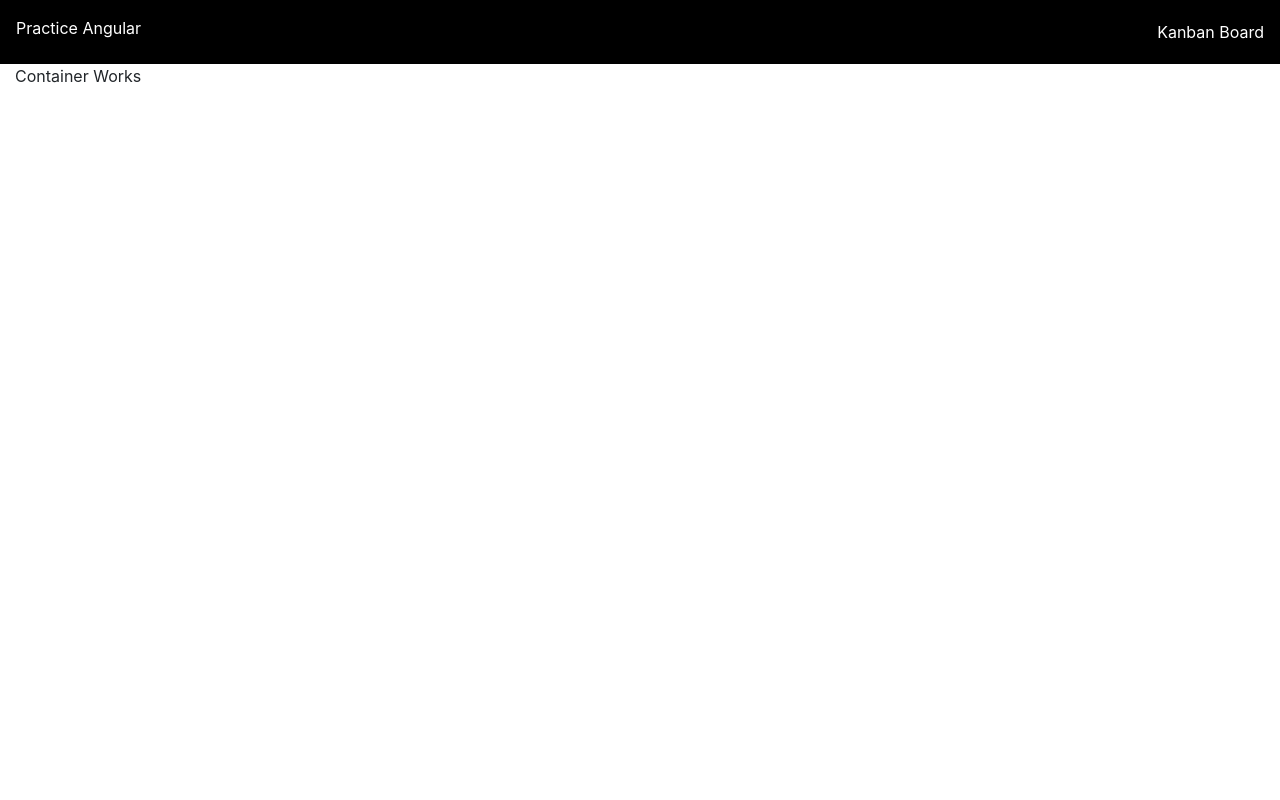
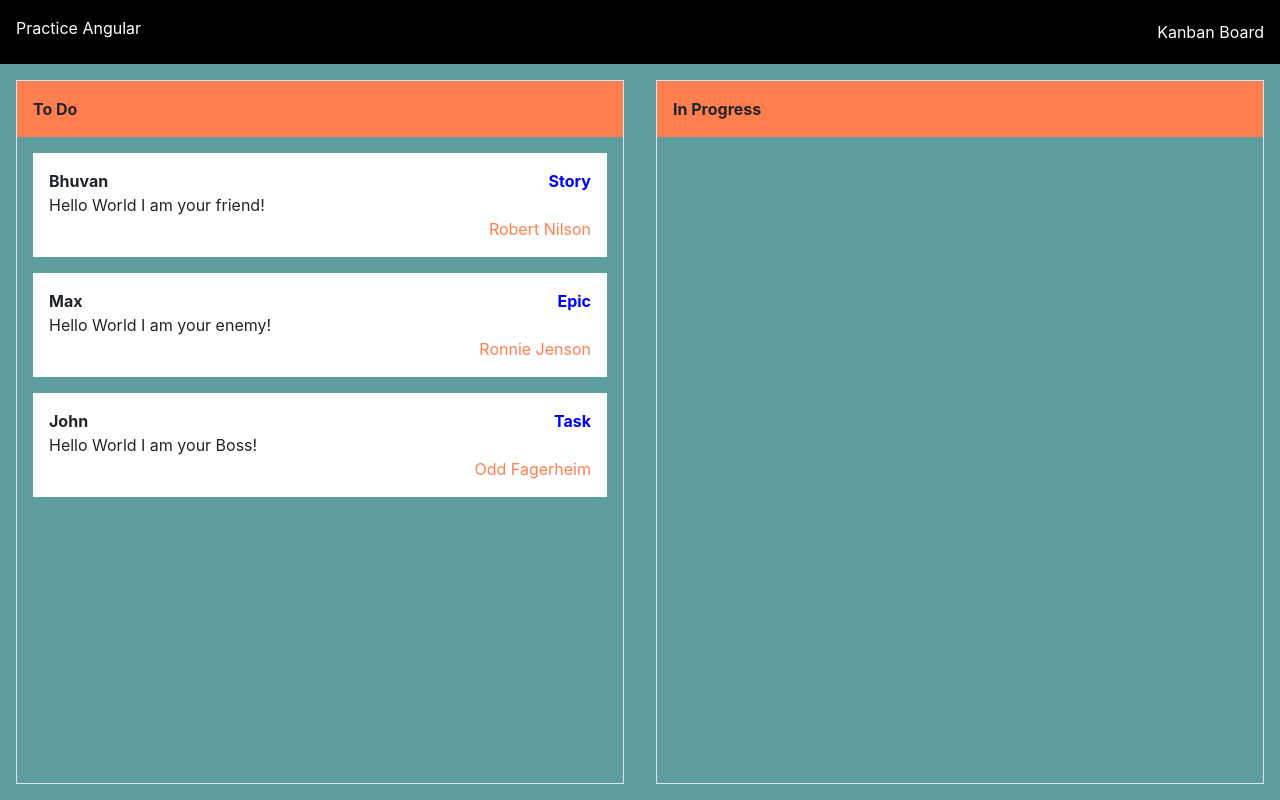
Before and after one commit to Bhuvan-Arora/kanban-app, an Angular app: page /dashboard in a window 1280 px wide. Built offline with nearby package versions, Linux system fonts and the light colour scheme.

Commit message:
Dashboard UI done
Practiced model and service

```diff
--- a/src/app/app-routing.module.ts
+++ b/src/app/app-routing.module.ts
@@ -4,7 +4,8 @@ import { DashboardComponent } from './dashboard/dashboard.component';
 
 const routes: Routes = [
   { path: 'dashboard', component: DashboardComponent },
-  { path: '', pathMatch: 'full', redirectTo: 'dashboard'}
+  { path: '', pathMatch: 'full', redirectTo: 'dashboard'},
+  { path: '**', redirectTo: 'dashboard'}
 ];
 
 @NgModule({
--- a/src/app/dashboard/dashboard.component.html
+++ b/src/app/dashboard/dashboard.component.html
@@ -1,7 +1,29 @@
 <div class="container-fluid">
-    <div class="row">
-        <div class="col-12">
-            Container Works
+    <div class="row h-100">
+        <div class="col-12 p-0">
+            <div class="overflow-x-auto w-100 h-100 d-flex">
+                <div class="col-4 col-md-6 p-3 " *ngFor="let boardState of boardStates; index as i">
+                    <div class="border state-wrapper h-100">
+                        <div class="state-header p-3 w-100 font-weight-bold">
+                            {{boardState}}
+                        </div>
+                        <div class="state-content p-3">
+                            <div *ngFor="let boardTask of boardTasks;">
+                                <div class="board-task w-100 mb-3 p-3" *ngIf="i === boardTask.stateId">
+                                    <div class=" d-flex justify-content-between">
+                                        <div class="board-task-title font-weight-bold pr-1">{{boardTask.title}}</div>
+                                        <div class="board-task-type font-weight-bold pl-1">{{boardTask.type}}</div>
+                                    </div>
+                                    <div class="board-task-description">{{boardTask.description}}</div>
+                                    <div class="d-flex justify-content-end">
+                                        <div class="board-task-assignee">{{boardTask.assignee}}</div>
+                                    </div>
+                                </div>
+                            </div>
+                        </div>
+                    </div>
+                </div>
+            </div>
         </div>
     </div>
 </div>
--- a/src/app/dashboard/dashboard.component.scss
+++ b/src/app/dashboard/dashboard.component.scss
@@ -0,0 +1,31 @@
+.container-fluid
+{
+    background-color: cadetblue;
+    height: calc(100vh - 4rem);
+}
+
+.overflow-x-auto
+{
+    overflow-x: auto;
+}
+
+.state-header
+{
+    background-color: coral;
+}
+
+.board-task
+{
+    background-color: white;
+    cursor: move;
+}
+
+.board-task-type
+{
+    color: blue;
+}
+
+.board-task-assignee
+{
+    color: coral;
+}
--- a/src/app/dashboard/dashboard.component.ts
+++ b/src/app/dashboard/dashboard.component.ts
@@ -1,4 +1,6 @@
 import { Component, OnInit } from '@angular/core';
+import { BoardService } from '../shared/board.service';
+import { Task } from '../shared/task.model';
 
 @Component({
   selector: 'app-dashboard',
@@ -7,9 +9,14 @@ import { Component, OnInit } from '@angular/core';
 })
 export class DashboardComponent implements OnInit {
 
-  constructor() { }
+  constructor(public boardService: BoardService) { }
+
+  boardStates: string[];
+  boardTasks: Task[];
 
   ngOnInit(): void {
+    this.boardStates = this.boardService.boardStates;
+    this.boardTasks = this.boardService.boardTasks;
   }
 
 }
--- a/src/app/shared/board.service.ts
+++ b/src/app/shared/board.service.ts
@@ -1,4 +1,5 @@
 import { Injectable } from '@angular/core';
+import {Task} from "./task.model";
 
 @Injectable({
   providedIn: 'root'
@@ -11,6 +12,28 @@ export class BoardService {
 
   private states: string[] = ['To Do', 'In Progress', 'Under Review', 'Done'];
 
+  private tasks: Task[] =[{
+    type: 'Story',
+    title: 'Bhuvan',
+    description: 'Hello World I am your friend!',
+    stateId: 0,
+    assignee: 'Robert Nilson'
+  },
+  {
+    type: 'Epic',
+    title: 'Max',
+    description: 'Hello World I am your enemy!',
+    stateId : 0,
+    assignee: 'Ronnie Jenson'
+  },
+  {
+    type: 'Task',
+    title: 'John',
+    description: 'Hello World I am your Boss!',
+    stateId : 0,
+    assignee: 'Odd Fagerheim'
+  }];
+
   get boardName(): string
   {
     return this.name;
@@ -20,4 +43,9 @@ export class BoardService {
   {
     return this.states;
   }
+
+  get boardTasks(): Task[]
+  {
+    return this.tasks;
+  }
 }
```
Also changed, not shown: src/app/shared/task.model.ts (added, +7 -0 lines), 1 other file (tests, documents, lock files or other folders).
